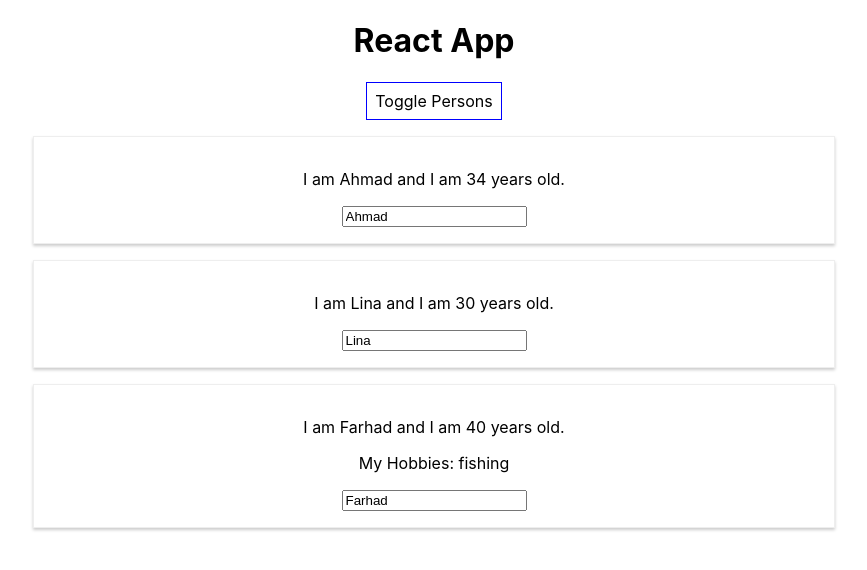
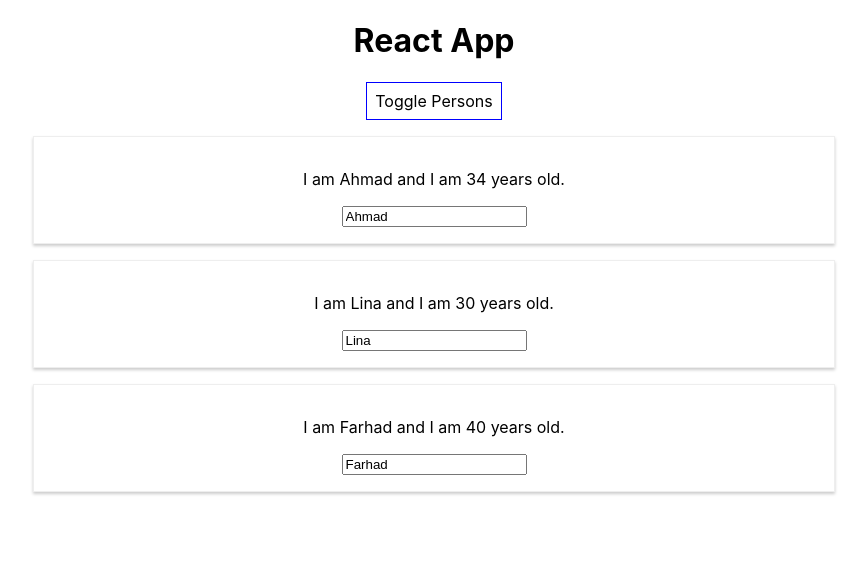
Before and after one commit to affaqiri/react-basics, a React (Create React App) app: page / in a window 1280 px wide. Both pictures are taken after a click on the button "Toggle Persons". Shown: the top 570 px of the page, without its empty margins (206-1073 px from the left). Built offline with nearby package versions, Linux system fonts and the light colour scheme.

Commit message:
outputting lists

```diff
--- a/src/App.js
+++ b/src/App.js
@@ -64,19 +64,11 @@
     if (this.state.showPersons) {
       persons = (
         <div >
-          <Person
-            name={this.state.persons[0].name}
-            age={this.state.persons[0].age} />
-          <Person
-            name={this.state.persons[1].name}
-            age={this.state.persons[1].age}
-            click={this.switchNameHandler.bind(this, 'Fraid')}
-            changed={this.nameChangedHanlder} />
-          <Person
-            name={this.state.persons[2].name}
-            age={this.state.persons[2].age}>
-            My Hobbies: fishing
-          </Person>
+          {this.state.persons.map(person => {
+            return <Person
+              name={person.name}
+              age={person.age} />
+          })}
         </div>
       );
     }
```
Also changed, not shown: 1 other file (tests, documents, lock files or other folders).
